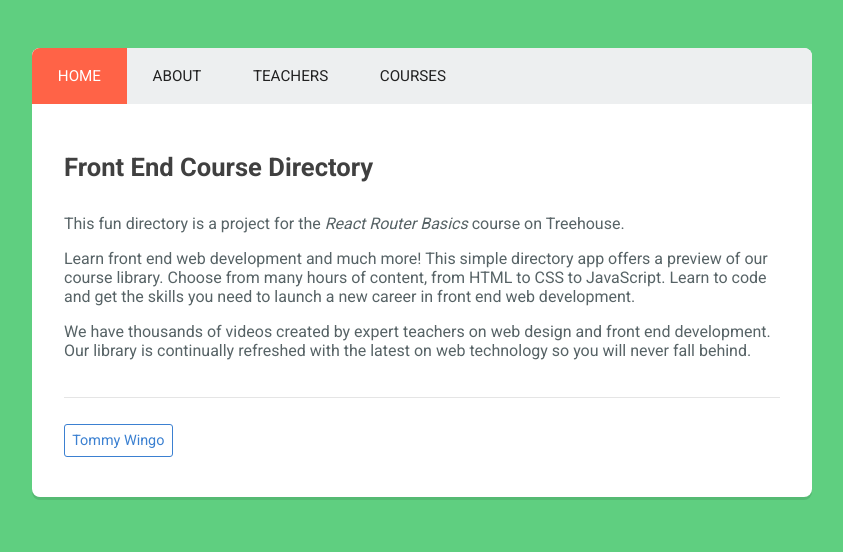
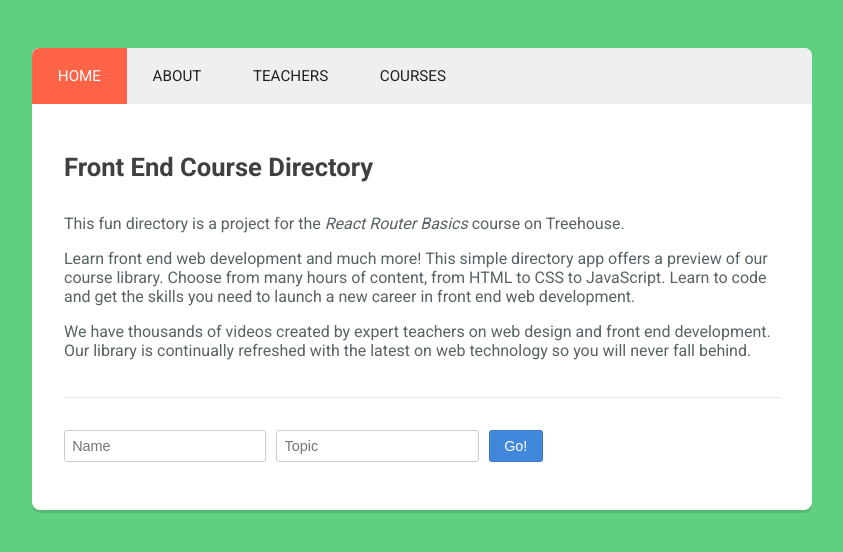
Before and after one commit to kpfromer/react-router-learning, a React (Create React App) app: page / in a window 1280 px wide. Shown: the top 552 px of the page, without its empty margins (218-1061 px from the left). Built offline with nearby package versions, Linux system fonts and the light colour scheme.

Commit message:
Add dynamic form that redirects to route

```diff
--- a/src/components/Home.js
+++ b/src/components/Home.js
@@ -1,7 +1,15 @@
 import React, { Component } from 'react';
-import { Link } from "react-router-dom";
 
 class Home extends Component {
+
+  handleSubmit = (event) => {
+    event.preventDefault();
+    const teacherName = this.name.value;
+    const teacherTopic = this.topic.value;
+    const path = `/teachers/${teacherTopic}/${teacherName}`;
+
+    this.props.history.push(path);
+  };
 
   render() {
     return (
@@ -12,9 +20,12 @@
         <p>We have thousands of videos created by expert teachers on web design and front end development. Our library is continually refreshed with the latest on web technology so you will never fall behind.</p>
         <hr />
 
-        <Link to="/teachers/HTML/Tommy/Wingo">
-          Tommy Wingo
-        </Link>
+        <form onSubmit={this.handleSubmit}>
+          {/* ref are called when the component is mounted, gives access to input */}
+          <input type="text" placeholder="Name" ref={ input => this.name = input }/>
+          <input type="text" placeholder="Topic" ref={ input => this.topic = input }/>
+          <button type="submit">Go!</button>
+        </form>
 
       </div>
     );
```
